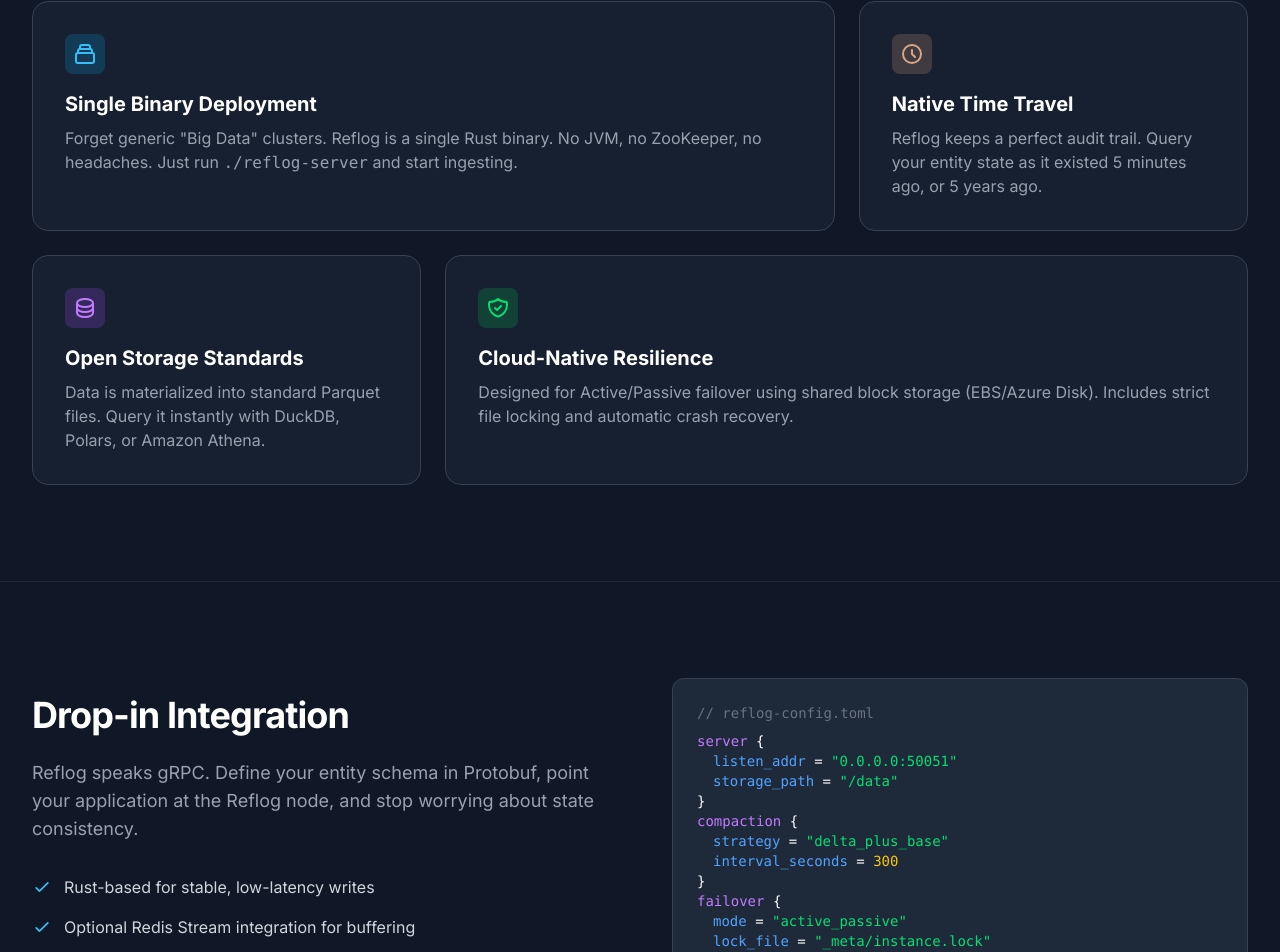
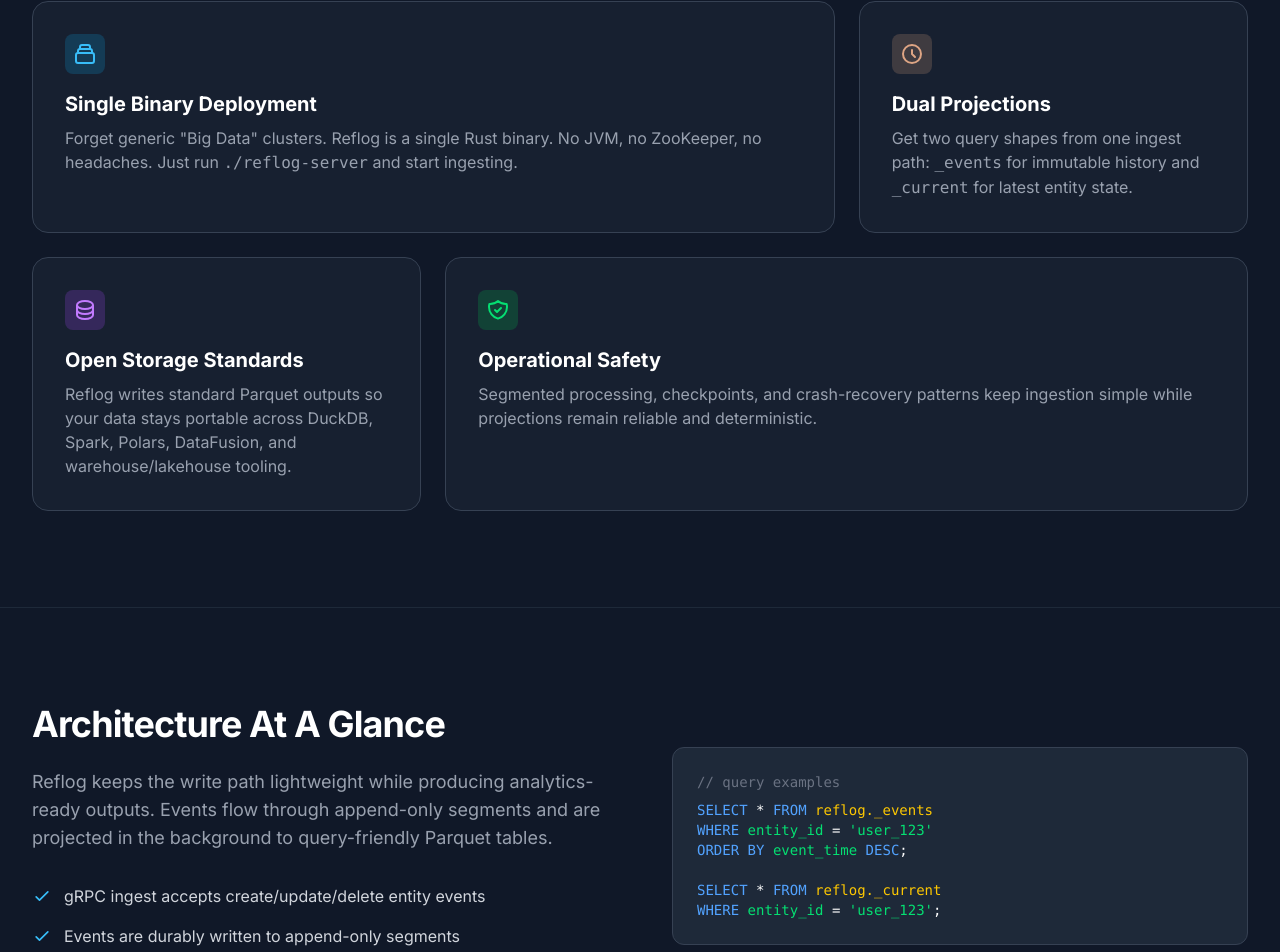
Before and after one commit to reflog-io/website, a Next.js app: page / in a window 1280 px wide. Shown: the part 1459-2411 px from the top of the page. Built offline with nearby package versions, Linux system fonts and the light colour scheme.

Commit message:
update copy on homepage

```diff
--- a/components/Landing.jsx
+++ b/components/Landing.jsx
@@ -193,15 +193,16 @@
           </h1>
 
           <p className="mx-auto mt-6 max-w-2xl text-lg tracking-tight text-gray-400">
-            Single binary. High-performance gRPC ingest. Zero-config &quot;Time
-            Travel&quot; queries. Reflog brings the power of the Data Lakehouse
-            to your application backend without the complexity.
+            Single binary with gRPC ingest and append-only durability. Reflog
+            continuously materializes Parquet projections for both immutable
+            history and latest state, plus a Web UI to browse entities and
+            inspect their event timelines.
           </p>
 
           <div className="mt-10 flex justify-center gap-x-6">
             <a
               href="#"
-              className="rounded-md bg-reflog-500 px-6 py-3 text-sm font-semibold text-white shadow-sm hover:bg-reflog-400 focus-visible:outline focus-visible:outline-2 focus-visible:outline-offset-2 focus-visible:outline-reflog-400 transition-all"
+              className="rounded-md bg-reflog-500 px-6 py-3 text-sm font-semibold text-white shadow-sm hover:bg-reflog-400 focus-visible:outline-2 focus-visible:outline-offset-2 focus-visible:outline-reflog-400 transition-all"
             >
               Download Binary
             </a>
@@ -385,11 +386,12 @@
                 </svg>
               </div>
               <h3 className="text-xl font-bold text-white mb-2">
-                Native Time Travel
+                Dual Projections
               </h3>
               <p className="text-gray-400">
-                Reflog keeps a perfect audit trail. Query your entity state as
-                it existed 5 minutes ago, or 5 years ago.
+                Get two query shapes from one ingest path: <code>_events</code>{" "}
+                for immutable history and <code>_current</code> for latest
+                entity state.
               </p>
             </div>
 
@@ -413,8 +415,9 @@
                 Open Storage Standards
               </h3>
               <p className="text-gray-400">
-                Data is materialized into standard Parquet files. Query it
-                instantly with DuckDB, Polars, or Amazon Athena.
+                Reflog writes standard Parquet outputs so your data stays
+                portable across DuckDB, Spark, Polars, DataFusion, and
+                warehouse/lakehouse tooling.
               </p>
             </div>
 
@@ -435,12 +438,12 @@
                 </svg>
               </div>
               <h3 className="text-xl font-bold text-white mb-2">
-                Cloud-Native Resilience
+                Operational Safety
               </h3>
               <p className="text-gray-400">
-                Designed for Active/Passive failover using shared block storage
-                (EBS/Azure Disk). Includes strict file locking and automatic
-                crash recovery.
+                Segmented processing, checkpoints, and crash-recovery patterns
+                keep ingestion simple while projections remain reliable and
+                deterministic.
               </p>
             </div>
           </div>
@@ -452,12 +455,13 @@
           <div className="lg:grid lg:grid-cols-2 lg:gap-16 items-center">
             <div>
               <h2 className="text-3xl font-bold tracking-tight text-white sm:text-4xl mb-6">
-                Drop-in Integration
+                Architecture At A Glance
               </h2>
               <p className="text-gray-400 text-lg mb-8">
-                Reflog speaks gRPC. Define your entity schema in Protobuf, point
-                your application at the Reflog node, and stop worrying about
-                state consistency.
+                Reflog keeps the write path lightweight while producing
+                analytics-ready outputs. Events flow through append-only
+                segments and are projected in the background to query-friendly
+                Parquet tables.
               </p>
 
               <ul className="space-y-4 text-gray-300">
@@ -475,7 +479,7 @@
                       d="M5 13l4 4L19 7"
                     ></path>
                   </svg>
-                  Rust-based for stable, low-latency writes
+                  gRPC ingest accepts create/update/delete entity events
                 </li>
                 <li className="flex items-center">
                   <svg
@@ -491,7 +495,7 @@
                       d="M5 13l4 4L19 7"
                     ></path>
                   </svg>
-                  Optional Redis Stream integration for buffering
+                  Events are durably written to append-only segments
                 </li>
                 <li className="flex items-center">
                   <svg
@@ -507,54 +511,37 @@
                       d="M5 13l4 4L19 7"
                     ></path>
                   </svg>
-                  Automatic &quot;Delta + Base&quot; compaction
+                  Background projection builds <code>_events</code> and{" "}
+                  <code>_current</code>
                 </li>
               </ul>
             </div>
 
             <div className="mt-12 lg:mt-0 bg-gray-800 rounded-xl border border-gray-700 p-6 font-mono text-sm">
-              <div className="text-gray-500 mb-2">// reflog-config.toml</div>
+              <div className="text-gray-500 mb-2">// query examples</div>
               <div>
-                <span className="text-purple-400">server</span>{" "}
-                <span className="text-white">{"{"}</span>
-                <div className="pl-4">
-                  <span className="text-blue-400">listen_addr</span> ={" "}
-                  <span className="text-green-400">
-                    &quot;0.0.0.0:50051&quot;
-                  </span>
-                  <br />
-                  <span className="text-blue-400">storage_path</span> ={" "}
-                  <span className="text-green-400">&quot;/data&quot;</span>
-                </div>
-                <span className="text-white">{"}"}</span>
+                <span className="text-blue-400">SELECT</span>{" "}
+                <span className="text-white">*</span>{" "}
+                <span className="text-blue-400">FROM</span>{" "}
+                <span className="text-yellow-400">reflog._events</span>
                 <br />
-                <span className="text-purple-400">compaction</span>{" "}
-                <span className="text-white">{"{"}</span>
-                <div className="pl-4">
-                  <span className="text-blue-400">strategy</span> ={" "}
-                  <span className="text-green-400">
-                    &quot;delta_plus_base&quot;
-                  </span>
-                  <br />
-                  <span className="text-blue-400">interval_seconds</span> ={" "}
-                  <span className="text-yellow-400">300</span>
-                </div>
-                <span className="text-white">{"}"}</span>
+                <span className="text-blue-400">WHERE</span>{" "}
+                <span className="text-green-400">entity_id</span> ={" "}
+                <span className="text-green-400">&apos;user_123&apos;</span>
                 <br />
-                <span className="text-purple-400">failover</span>{" "}
-                <span className="text-white">{"{"}</span>
-                <div className="pl-4">
-                  <span className="text-blue-400">mode</span> ={" "}
-                  <span className="text-green-400">
-                    &quot;active_passive&quot;
-                  </span>
-                  <br />
-                  <span className="text-blue-400">lock_file</span> ={" "}
-                  <span className="text-green-400">
-                    &quot;_meta/instance.lock&quot;
-                  </span>
-                </div>
-                <span className="text-white">{"}"}</span>
+                <span className="text-blue-400">ORDER BY</span>{" "}
+                <span className="text-green-400">event_time</span>{" "}
+                <span className="text-blue-400">DESC</span>;
+                <br />
+                <br />
+                <span className="text-blue-400">SELECT</span>{" "}
+                <span className="text-white">*</span>{" "}
+                <span className="text-blue-400">FROM</span>{" "}
+                <span className="text-yellow-400">reflog._current</span>
+                <br />
+                <span className="text-blue-400">WHERE</span>{" "}
+                <span className="text-green-400">entity_id</span> ={" "}
+                <span className="text-green-400">&apos;user_123&apos;</span>;
               </div>
             </div>
           </div>
@@ -562,7 +549,7 @@
       </section>
 
       <section className="py-24 bg-[#0a0a0a] text-white">
-        <div className="max-w-6xl mx-auto px-6">
+        <div className="max-w-7xl mx-auto px-6 lg:px-8">
           <div className="mb-16">
             <h2 className="text-4xl font-bold tracking-tight mb-4">
               Beyond the Event Store.
@@ -591,21 +578,18 @@
                 </svg>
               </div>
               <h3 className="text-xl font-bold mb-3">
-                One-Click Customer Audits
+                Browser-Based Entity Explorer
               </h3>
               <p className="text-gray-400 mb-6 leading-relaxed">
-                Stop digging through logs to answer &quot;why did this
-                user&apos;s balance change?&quot;. Generate human-readable
-                timelines of every state change for any entity directly from
-                your Parquet projections.
+                Use the Web UI to browse entity types, inspect records, and see
+                full change history without building custom dashboards first.
               </p>
               <div className="bg-black/40 p-4 rounded-lg font-mono text-sm border border-white/5">
-                <span className="text-gray-500">
-                  # Query state for support ticket #882
-                </span>
+                <span className="text-gray-500"># Web UI workflow</span>
                 <br />
-                <span className="text-green-400">reflog</span> audit --entity
-                user_123 --format pdf
+                Entities → users → user_123
+                <br />
+                History → ordered event timeline
               </div>
             </div>
 
@@ -629,17 +613,23 @@
                 ML Training/Serving Parity
               </h3>
               <p className="text-gray-400 mb-6 leading-relaxed">
-                Train models on the exact same data structures they will see in
-                production. Use the Python client to stream historical Parquet
-                segments directly into Polars or DataFrames for training.
+                Build feature pipelines from the same Parquet projections used
+                in production analytics. Combine event history and latest state
+                for reproducible training sets.
               </p>
               <div className="bg-black/40 p-4 rounded-lg font-mono text-sm border border-white/5">
                 <span className="text-blue-400">import</span> polars{" "}
                 <span className="text-blue-400">as</span> pl
                 <br />
-                df = pl.read_parquet(
+                events = pl.read_parquet(
                 <span className="text-yellow-400">
-                  &quot;data/segments/*.parquet&quot;
+                  &quot;data/reflog/_events/*.parquet&quot;
+                </span>
+                )
+                <br />
+                current = pl.read_parquet(
+                <span className="text-yellow-400">
+                  &quot;data/reflog/_current/*.parquet&quot;
                 </span>
                 )
               </div>
@@ -668,21 +658,20 @@
                 </svg>
               </div>
               <h3 className="text-xl font-bold mb-3">
-                High-Fidelity Shadow Deploys
+                Deterministic Replay &amp; Backfill
               </h3>
               <p className="text-gray-400 mb-6 leading-relaxed">
-                Test major architectural changes by replaying millions of
-                records against a &quot;shadow&quot; service. Compare the
-                resulting Parquet projections with your production baseline to
-                catch regressions before they ship.
+                Rebuild projections from append-only history when logic evolves.
+                Deterministic processing makes validation and backfills safer as
+                schemas or downstream models change.
               </p>
               <div className="bg-black/40 p-4 rounded-lg font-mono text-sm border border-white/5">
                 <span className="text-gray-500">
-                  // Validate new projection logic
+                  // Reprocess closed segments
                 </span>
                 <br />
-                ✓ 125,000,000 events replayed
-                <br />✓ 0.00% diff vs production
+                ✓ checkpoint restored
+                <br />✓ projections rebuilt
               </div>
             </div>
 
@@ -704,15 +693,14 @@
               </div>
               <h3 className="text-xl font-bold mb-3">Time-Travel Debugging</h3>
               <p className="text-gray-400 mb-6 leading-relaxed">
-                When a bug is reported, don&apos;t just look at the current
-                state. Use the Reflog UI to see the exact state of the world
-                when the error occurred. Replay the specific event sequence to
-                reproduce the bug locally.
+                Investigate incidents with both views: trace exact event history
+                from <code>_events</code> and confirm current truth in{" "}
+                <code>_current</code>. Query with your existing SQL tools.
               </p>
               <div className="bg-black/40 p-4 rounded-lg font-mono text-sm border border-white/5">
-                <span className="text-green-400">reflog</span> fork --timestamp{" "}
+                duckdb -c{" "}
                 <span className="text-yellow-400">
-                  &quot;2024-05-12T14:30Z&quot;
+                  &quot;SELECT * FROM reflog._events WHERE entity_id=&apos;user_123&apos;&quot;
                 </span>
               </div>
             </div>
```
Also changed, not shown: app/(docs)/docs-theme.css (+8 -11 lines), content/clients/node.mdx (+24 -24 lines).
